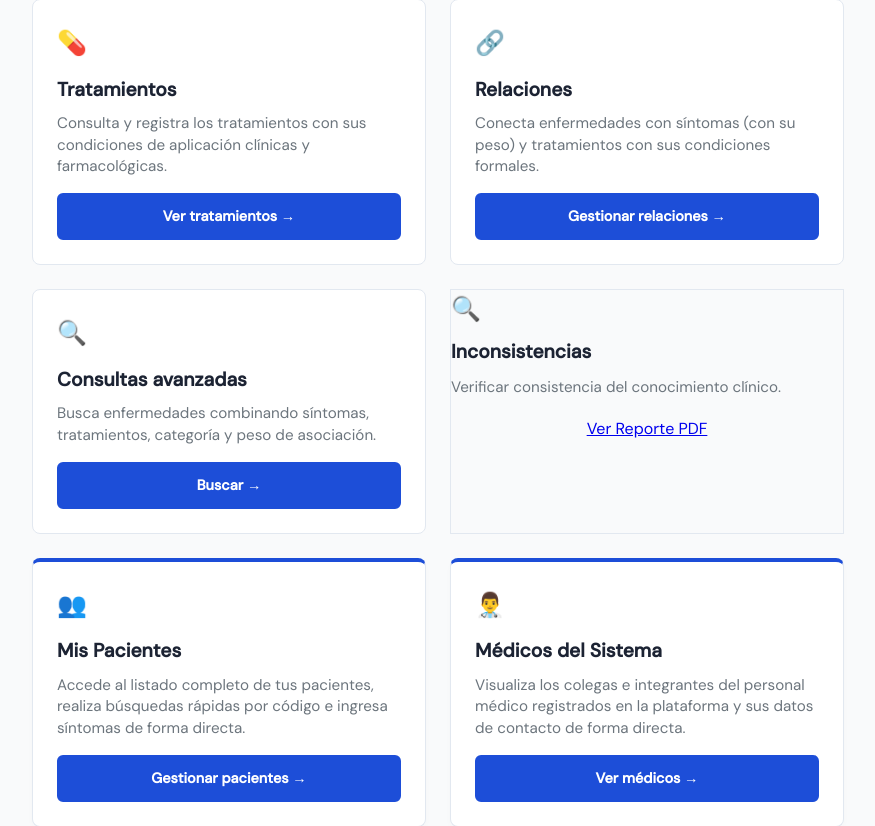
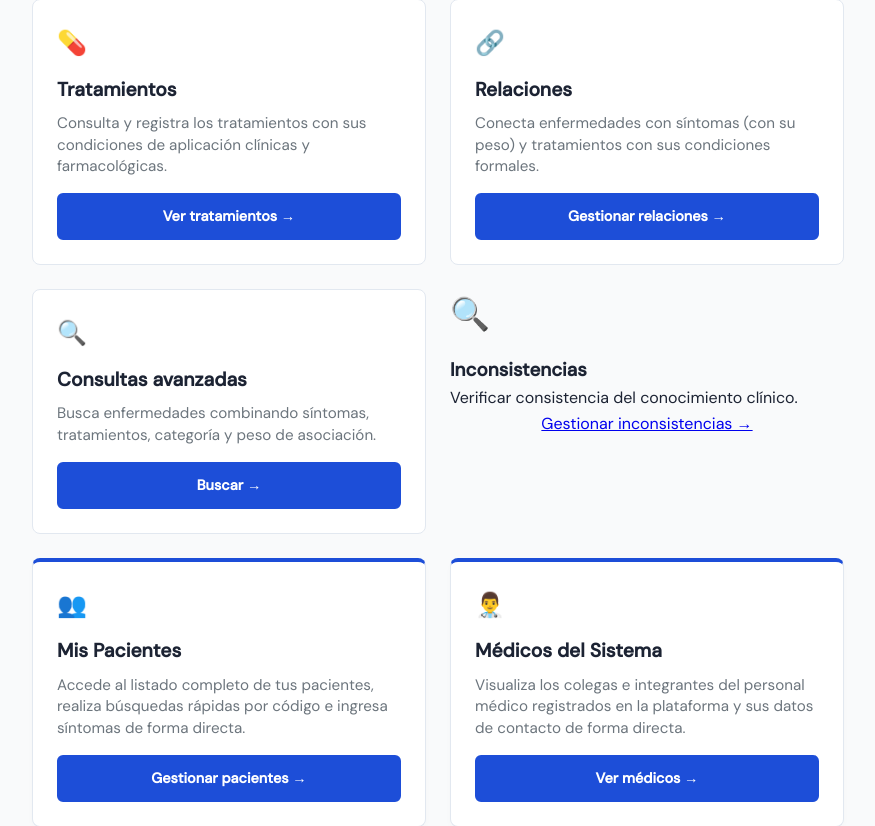
Before and after one commit to mdelgadoc-commits/mediknow, a Django app: page / in a window 1280 px wide. Shown: the part 800-1626 px from the top of the page, without its empty margins (202-1077 px from the left). Run offline with Django 5.2, Linux system fonts and the light colour scheme; the visitor is signed in with stand-in values (Sample User, id 1).

Commit message:
Modulo de inconsistencias terminado con diseno nativo en menu

```diff
--- a/core/templates/core/menu.html
+++ b/core/templates/core/menu.html
@@ -70,14 +70,14 @@
         <a href="{% url 'consultas_avanzadas' %}" style="display: block; text-align: center; background-color: #1d4ed8; color: white; padding: 10px 16px; border-radius: 6px; font-weight: 600; font-size: 0.9rem; text-decoration: none; border: 2px solid #1d4ed8; margin-top: auto;">Buscar →</a>
     </div>
 
-    <div class="card" style="border: 1px solid var(--border-color, #e2e8f0);">
-        <div>
-             <div class="card-icon" style="font-size: 1.5rem; margin-bottom: 8px;">🔍</div>
-             <h3 style="margin: 0 0 8px 0; font-size: 1.2rem;">Inconsistencias</h3>
-             <p style="margin: 0 0 16px 0; color: #6c757d; font-size: 0.95rem;">Verificar consistencia del conocimiento clínico.</p>
-        </div>
-    <a href="{% url 'exportar_reporte' %}" style="display: block; text-align: center;">Ver Reporte PDF</a>
+<div class="card">
+    <div style="margin-bottom: 15px;">
+        <span style="font-size: 2rem;">🔍</span>
     </div>
+    <h3>Inconsistencias</h3>
+    <p>Verificar consistencia del conocimiento clínico.</p>
+    <a href="{% url 'deteccion_inconsistencias' %}" class="btn btn-primary" style="display: inline-block; width: 100%; text-align: center;">Gestionar inconsistencias →</a>
+</div>
 
     <div class="card" style="border: 1px solid var(--border-color, #e2e8f0); border-top: 4px solid #1d4ed8; padding: 24px; border-radius: 8px; background: white; display: flex; flex-direction: column; justify-content: space-between; box-shadow: 0 4px 6px rgba(0,0,0,0.02);">
         <div>
--- a/core/urls.py
+++ b/core/urls.py
@@ -17,8 +17,11 @@ urlpatterns = [
     path('doctores/', views.doctores, name='doctores'),
 
     path('inconsistencias/', views.deteccion_inconsistencias, name='deteccion_inconsistencias'),
-    path('reporte/exportar/', views.exportar_reporte_texto, name='exportar_reporte_texto'),
+
+
+    path('reporte/exportar/', views.exportar_reporte_texto, name='exportar_reporte'),
+
 
     path('inconsistencias/eliminar-sintoma/<int:symptom_id>/', views.eliminar_sintoma_inconsistente, name='eliminar_sintoma_inconsistente'),
-path('inconsistencias/eliminar-tratamiento/<int:treatment_id>/', views.eliminar_tratamiento_inconsistente, name='eliminar_tratamiento_inconsistente'),
+    path('inconsistencias/eliminar-tratamiento/<int:treatment_id>/', views.eliminar_tratamiento_inconsistente, name='eliminar_tratamiento_inconsistente'),
 ]
--- a/core/views.py
+++ b/core/views.py
@@ -679,10 +679,12 @@ def deteccion_inconsistencias(request):
     sintomas_con_enfermedad = DiseaseSymptomRelation.objects.values_list('symptom_id', flat=True)
     sintomas_inconsistentes = Symptom.objects.exclude(id__in=sintomas_con_enfermedad)
 
-    # 2. Tratamientos sin reglas formales
+    # 2. Buscar tratamientos sin condiciones definidas (Usando el campo real de tu modelo)
     tratamientos_inconsistentes = Treatment.objects.filter(
-        conditions__isnull=True
-    ) | Treatment.objects.filter(conditions="")
+        application_conditions__isnull=True
+    ) | Treatment.objects.filter(application_conditions="")
+
+
 
     return render(request, 'core/inconsistencias.html', {
         'sintomas_inconsistentes': sintomas_inconsistentes,
```
Also changed, not shown: core/templates/core/index.html (added, +10 -0 lines).
